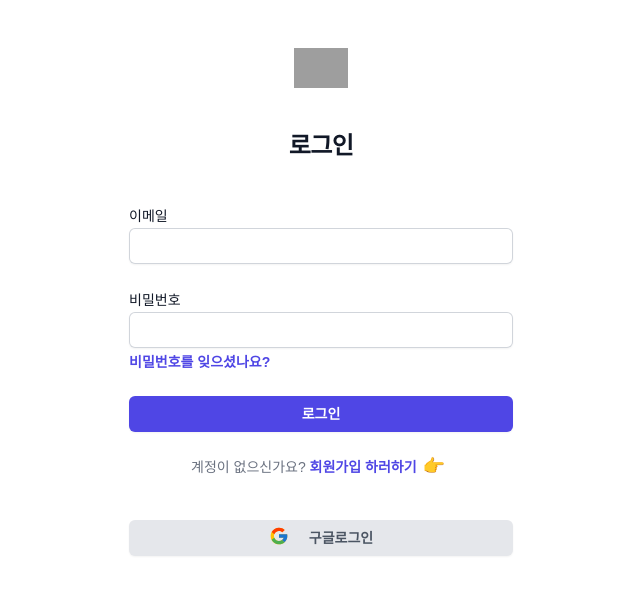
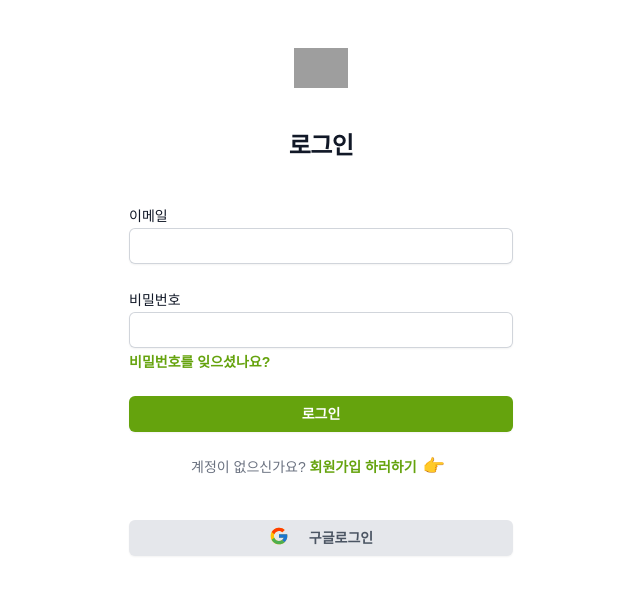
Before and after one commit to bohyeon7/batteseo, a Next.js app in the folder my-app/: page /login in a window 1280 px wide. Shown: the top 594 px of the page, without its empty margins (319-959 px from the left). Built offline with nearby package versions, Linux system fonts and the light colour scheme; grey boxes are pictures that could not be loaded.

Commit message:
메인컬러 변경

```diff
--- a/my-app/app/create-account/page.tsx
+++ b/my-app/app/create-account/page.tsx
@@ -35,22 +35,6 @@ export default function CreateAccount() {
     validateInput(setError, regex, value);
   }
 
-  // const onChangeEmail = (e: React.ChangeEvent<HTMLInputElement>) => {
-  //   const { name, value } = e.target;
-  //   setEmail(value);
-  //   setEmailError(!emailRegex.test(email));
-  // }
-  // const onChangePassword = (e: React.ChangeEvent<HTMLInputElement>) => {
-  //   const { name, value } = e.target;
-  //   setPassword(value);
-  //   setPasswordError(!passwordRegex.test(password));
-  // }
-  // const onChangeNickname = (e: React.ChangeEvent<HTMLInputElement>) => {
-  //   const { name, value } = e.target;
-  //   setNickname(value);
-  //   setNicknameError(!nicknameRegex.test(nickname));
-  // }
-
   useEffect(() => {
     if (email === "") setEmailError(false);
     if (password === "") setPasswordError(false);
@@ -65,7 +49,7 @@ export default function CreateAccount() {
         <div className="sm:mx-auto sm:w-full sm:max-w-sm">
           <img
             alt="Your Company"
-            src="https://tailwindui.com/plus/img/logos/mark.svg?color=indigo&shade=600"
+            src="https://tailwindui.com/plus/img/logos/mark.svg?color=lime&shade=600"
             className="mx-auto h-10 w-auto"
           />
           <h2 className="mt-10 text-center text-2xl font-bold leading-9 tracking-tight text-gray-900">
@@ -113,7 +97,7 @@ export default function CreateAccount() {
               errorMessage={PASSWORD_ERROR_MSG}
             />
 
-            <Button type="submit" className="w-full rounded-md bg-indigo-600 px-3 py-1.5 text-sm font-semibold leading-6 text-white shadow-sm hover:bg-indigo-500 focus-visible:outline focus-visible:outline-2 focus-visible:outline-offset-2 focus-visible:outline-indigo-600">
+            <Button type="submit" className="w-full rounded-md bg-lime-600 px-3 py-1.5 text-sm font-semibold leading-6 text-white shadow-sm hover:bg-lime-500 focus-visible:outline focus-visible:outline-2 focus-visible:outline-offset-2 focus-visible:outline-lime-600">
               <>
                 회원가입
               </>
@@ -122,14 +106,14 @@ export default function CreateAccount() {
 
           <p className="mt-5 text-center text-sm text-gray-500">
             이미 계정이 있으신가요?{' '}
-            <a href="#" className="font-semibold leading-6 text-indigo-600 hover:text-indigo-500">
+            <a href="#" className="font-semibold leading-6 text-lime-600 hover:text-lime-500">
               로그인 하러하기
               <span className="px-1.5 text-lg">👉</span>
             </a>
           </p>
 
           <div className="mt-10">
-            <Button className="flex justify-center gap-5 w-full rounded-md bg-gray-200 px-3 py-1.5 text-sm font-semibold leading-6 text-gray-600 shadow-sm hover:bg-gray-100 focus-visible:outline focus-visible:outline-2 focus-visible:outline-offset-2 focus-visible:outline-indigo-600">
+            <Button className="flex justify-center gap-5 w-full rounded-md bg-gray-200 px-3 py-1.5 text-sm font-semibold leading-6 text-gray-600 shadow-sm hover:bg-gray-100 focus-visible:outline focus-visible:outline-2 focus-visible:outline-offset-2 focus-visible:outline-lime-600">
               <>
                 <Image
                   src="/google.svg"
--- a/my-app/app/login/page.tsx
+++ b/my-app/app/login/page.tsx
@@ -22,7 +22,7 @@ export default function Login() {
         <div className="sm:mx-auto sm:w-full sm:max-w-sm">
           <img
             alt="Your Company"
-            src="https://tailwindui.com/plus/img/logos/mark.svg?color=indigo&shade=600"
+            src="https://tailwindui.com/plus/img/logos/mark.svg?color=lime&shade=600"
             className="mx-auto h-10 w-auto"
           />
           <h2 className="mt-10 text-center text-2xl font-bold leading-9 tracking-tight text-gray-900">
@@ -55,13 +55,13 @@ export default function Login() {
                 label="비밀번호"
               />
               <div className="text-sm mt-1">
-                <a href="#" className="font-semibold text-indigo-600 hover:text-indigo-500">
+                <a href="#" className="font-semibold text-lime-600 hover:text-lime-500">
                   비밀번호를 잊으셨나요?
                 </a>
               </div>
             </div>
 
-            <Button type="submit" className="w-full rounded-md bg-indigo-600 px-3 py-1.5 text-sm font-semibold leading-6 text-white shadow-sm hover:bg-indigo-500 focus-visible:outline focus-visible:outline-2 focus-visible:outline-offset-2 focus-visible:outline-indigo-600">
+            <Button type="submit" className="w-full rounded-md bg-lime-600 px-3 py-1.5 text-sm font-semibold leading-6 text-white shadow-sm hover:bg-lime-500 focus-visible:outline focus-visible:outline-2 focus-visible:outline-offset-2 focus-visible:outline-lime-600">
               <>
                 로그인
               </>
@@ -70,14 +70,14 @@ export default function Login() {
 
           <p className="mt-5 text-center text-sm text-gray-500">
             계정이 없으신가요?{' '}
-            <a href="#" className="font-semibold leading-6 text-indigo-600 hover:text-indigo-500">
+            <a href="#" className="font-semibold leading-6 text-lime-600 hover:text-lime-500">
               회원가입 하러하기
               <span className="px-1.5 text-lg">👉</span>
             </a>
           </p>
 
           <div className="mt-10">
-            <Button className="flex justify-center gap-5 w-full rounded-md bg-gray-200 px-3 py-1.5 text-sm font-semibold leading-6 text-gray-600 shadow-sm hover:bg-gray-100 focus-visible:outline focus-visible:outline-2 focus-visible:outline-offset-2 focus-visible:outline-indigo-600">
+            <Button className="flex justify-center gap-5 w-full rounded-md bg-gray-200 px-3 py-1.5 text-sm font-semibold leading-6 text-gray-600 shadow-sm hover:bg-gray-100 focus-visible:outline focus-visible:outline-2 focus-visible:outline-offset-2 focus-visible:outline-lime-600">
               <>
                 <Image
                   src="/google.svg"
--- a/my-app/components/input.tsx
+++ b/my-app/components/input.tsx
@@ -28,7 +28,7 @@ const Input: React.FC<InputProps> = ({ id, name, type, required, autoComplate, p
           placeholder={placeholder}
           value={value}
           onChange={onChange}
-          className="block w-full rounded-md border-0 p-1.5 text-gray-900 shadow-sm ring-1 ring-inset ring-gray-300 focus:ring-2 focus:ring-inset focus:ring-indigo-600 sm:text-sm sm:leading-6"
+          className="block w-full rounded-md border-0 p-1.5 text-gray-900 shadow-sm ring-1 ring-inset ring-gray-300 focus:ring-2 focus:ring-inset focus:ring-lime-600 sm:text-sm sm:leading-6"
         />
         {error && errorMessage && (
           <p className="mt-1 text-sm text-red-500">{errorMessage}</p>
```
